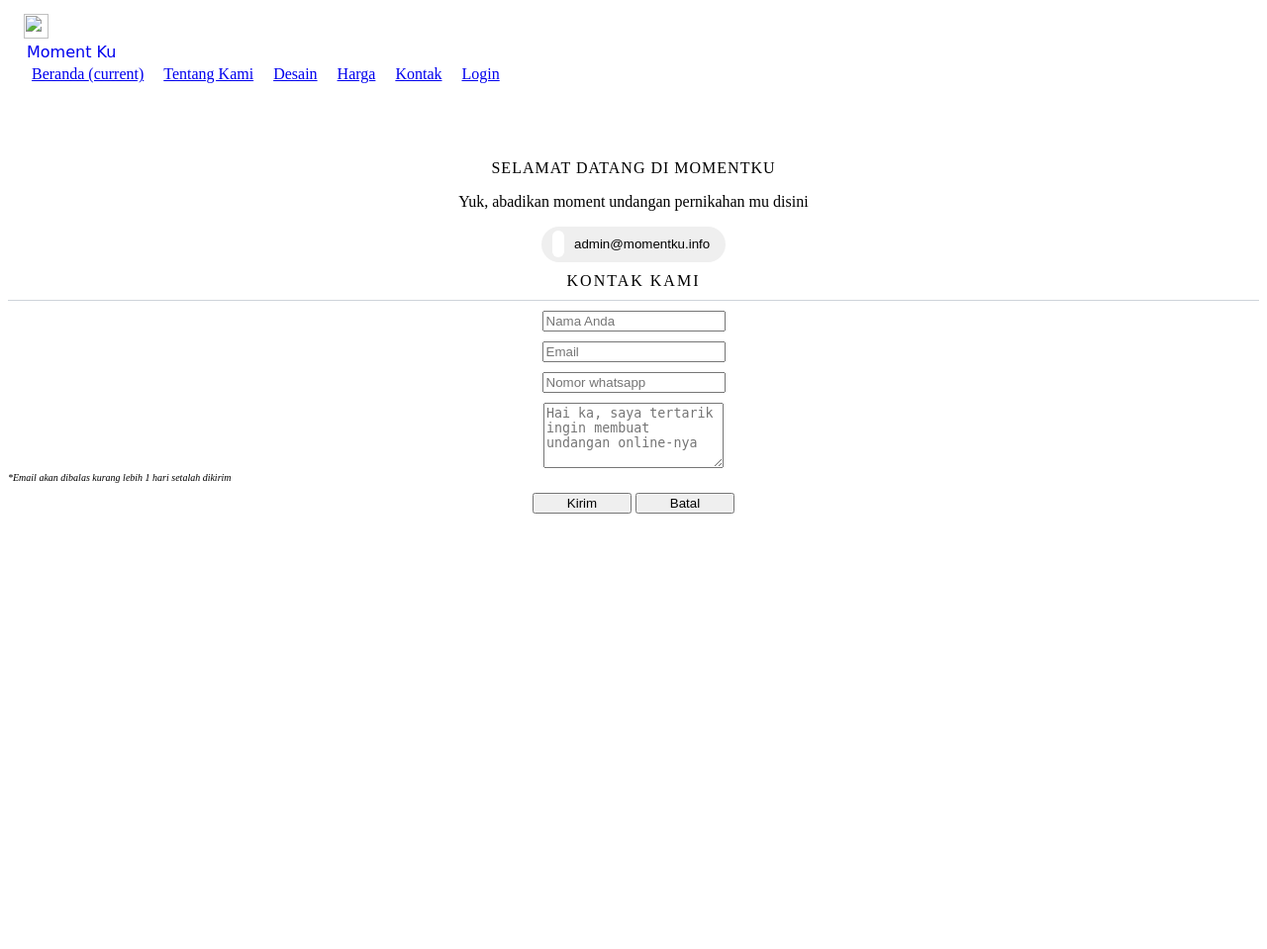
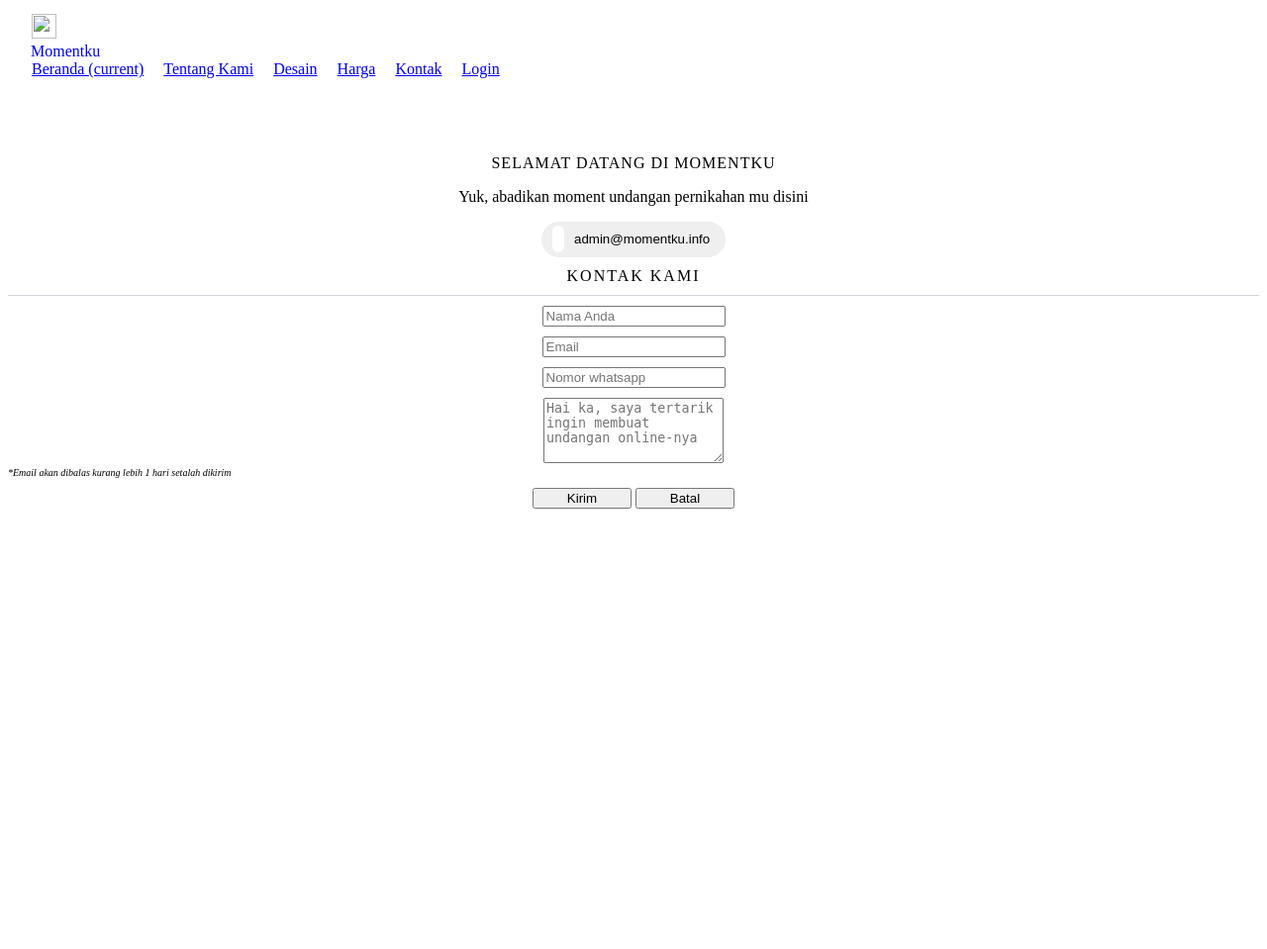
Before and after one commit to rfcumi/momentku, a PHP site: template app/Views/pages/home.php in a window 1280 px wide. Shown: the whole page at 99% size. After the commit the page ends 514 px from the top, so only its background shows below. Run offline with PHP 8.4, Linux system fonts and the light colour scheme; the template is opened without the code that fills it, so the values that code supplies are empty; some web fonts are replaced.

Commit message:
fix nav-brand property CSS

```diff
--- a/app/Views/pages/home.php
+++ b/app/Views/pages/home.php
@@ -20,7 +20,24 @@
 	    body{
 	        font-size:1rem;
 			font-family:quicksand;}
-			.frame{
+		.navbar{
+			padding:.4rem 1rem;}
+		.navbar-brand{
+			padding:.5rem;		}
+		.navbar-brand img{
+			width:25px;
+			height:25px;}
+		.navbar-brand span{
+			width: 0%;
+			overflow: hidden;
+			padding-left: 7px;
+			white-space: nowrap;
+			display: inline-flex;}
+
+
+
+
+		.frame{
 		    min-height: 100vh;
 		    text-align: center;}
 		.frame:first-of-type{
@@ -39,7 +56,6 @@
 			position:relative;
 			border-radius:50px;
 			background-color:#fff;}
-
 		.modal-body>.title {
 			font-weight:500;
 		    letter-spacing:2px;
@@ -58,22 +74,6 @@
 		#form-contact-email>button{
 			width: 100px;}
 
-			.navbar {
-				padding: .4rem 1rem;}
-
-			.navbar-brand {
-				font-family: 'Pacifico', cursive;}
-
-			.navbar-brand img {
-				width: 25px;
-				height: 25px;}
-
-			.navbar-brand span {
-				width: 0%;
-				overflow: hidden;
-				padding-left: 3px;
-				white-space: nowrap;
-				display: inline-block;}
 
 			.navbar-nav a {
 				text-align: center;}
@@ -170,7 +170,8 @@
 	</style>
 	<body>
 		<nav class='navbar fixed-top navbar-expand-custom navbar-light bg-light'>
-			<a class='navbar-brand' href='#'><img src='<?php echo base_url($linkIcon) ?>' class='d-inline-block align-top bellshake' alt=''/><span class='slider'>Moment Ku</span></a>
+			<a class='navbar-brand' href='#'>
+			<img src='<?php echo base_url($linkIcon) ?>' class='d-inline-block align-top bellshake' alt=''/><span class='slider'>Momentku</span></a>
 			<button class='navbar-toggler' type='button' data-toggle='collapse' data-target='#navbarNavAltMarkup' aria-controls='navbarNavAltMarkup' aria-expanded='false' aria-label='Toggle navigation'><span class='navbar-toggler-icon'></span></button>
 			<div class='collapse navbar-collapse' id='navbarNavAltMarkup'>
 				<div class='navbar-nav ml-auto'>
```
